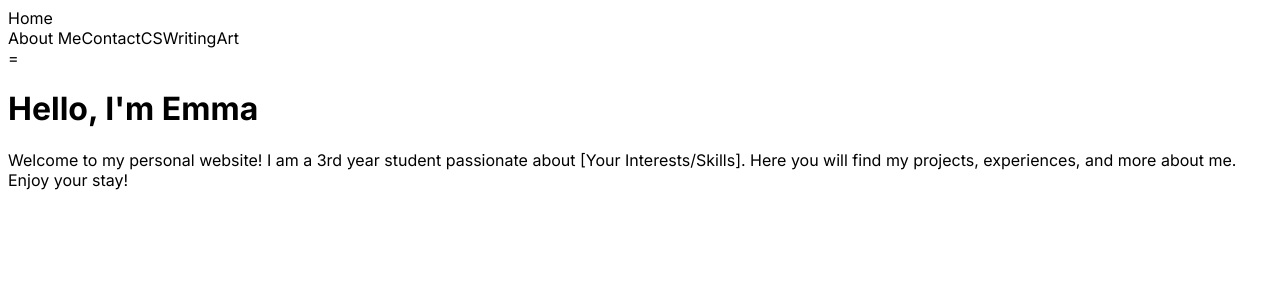
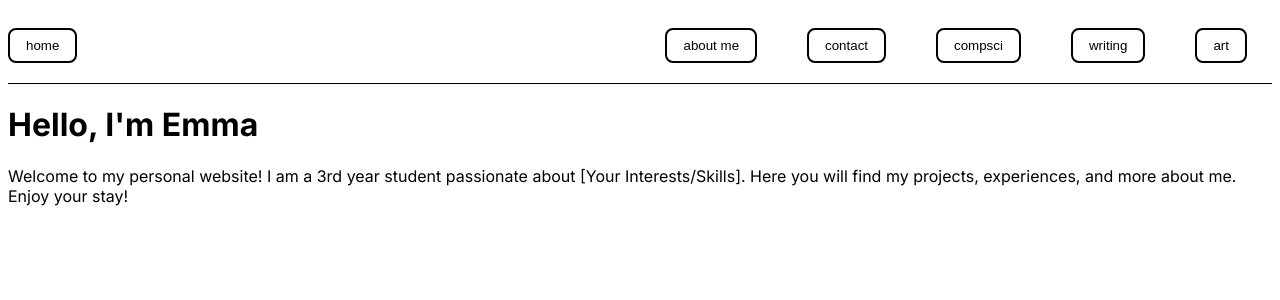
Before and after one commit to emmanasseri/emma-nasseri, a Next.js app: page / in a window 1280 px wide. Shown: the top 300 px of the page. Built offline with nearby package versions, Linux system fonts and the light colour scheme.

Commit message:
navbar and basic styling complete

```diff
--- a/src/app/globals.css
+++ /dev/null
@@ -1,36 +0,0 @@
-:root {
-
-  --font-primary: 'Courier New', ui-monospace, monospace;
-
-
-
-
-}
-
-@media (prefers-color-scheme: dark) {
-  :root {
-
-
-  }
-}
-
-
-
-html,
-body {
-  max-width: 100vw;
-  overflow-x: hidden;
-
-}
-
-body {
-  font-family: var(--font-primary);
-
-}
-
-
-
-a {
-  color: inherit;
-  text-decoration: none;
-}
--- a/src/app/layout.js
+++ b/src/app/layout.js
@@ -1,6 +1,5 @@
 import { Inter } from "next/font/google";
 //import { Lato } from "next/font/google";
-import "./globals.css";
 
 const inter = Inter({ subsets: ["latin"] });
 //const lato = Lato({ subsets: ["latin"], weights: [100, 300, 400, 700, 900] });
--- a/src/app/page.js
+++ b/src/app/page.js
@@ -6,7 +6,7 @@ export default function Home() {
     <>
       <Navbar />
       <div>
-        =<h1>Hello, I'm Emma</h1>
+        <h1>Hello, I'm Emma</h1>
         <p>
           Welcome to my personal website! I am a 3rd year student passionate
           about [Your Interests/Skills]. Here you will find my projects,
--- a/src/components/Navbar.js
+++ b/src/components/Navbar.js
@@ -1,27 +1,28 @@
 import React from "react";
 import Link from "next/link";
+import OutlineButton from "./OutlineButton";
 
 const Navbar = () => {
   return (
-    <nav className={styles.navbar}>
+    <nav style={styles.navbar}>
       <Link href="/" className={styles.navItem}>
-        Home
+        <OutlineButton title="home" />
       </Link>
-      <div className={styles.rightMenu}>
-        <Link href="/cs" className={styles.navItem}>
-          About Me
+      <div style={styles.rightMenu}>
+        <Link href="/cs" style={styles.navItem}>
+          <OutlineButton title="about me" />
         </Link>
-        <Link href="/cs" className={styles.navItem}>
-          Contact
+        <Link href="/cs" style={styles.navItem}>
+          <OutlineButton title="contact" />
         </Link>
-        <Link href="/cs" className={styles.navItem}>
-          CS
+        <Link href="/cs" style={styles.navItem}>
+          <OutlineButton title="compsci" />
         </Link>
-        <Link href="/writing" className={styles.navItem}>
-          Writing
+        <Link href="/writing" style={styles.navItem}>
+          <OutlineButton title="writing" />
         </Link>
-        <Link href="/art" className={styles.navItem}>
-          Art
+        <Link href="/art" style={styles.navItem}>
+          <OutlineButton title="art" />
         </Link>
       </div>
     </nav>
@@ -34,13 +35,14 @@ const styles = {
   navbar: {
     display: "flex",
     justifyContent: "space-between",
-    backgroundColor: "#333",
+    alignItems: "center",
+    width: "100%", // Ensure the navbar takes up the full width
+
     padding: "10px 0",
     borderBottom: "1px solid black",
   },
   rightMenu: {
     display: "flex",
-    justifyContent: "flex-end",
     alignItems: "center",
   },
   navItem: {
--- /dev/null
+++ b/src/components/OutlineButton.js
@@ -0,0 +1,31 @@
+import React, { Button } from "react";
+
+const OutlineButton = ({ title, onClick }) => {
+  return (
+    <button style={styles.button} onClick={onClick ? onClick : undefined}>
+      {title}
+    </button>
+  );
+};
+
+export default OutlineButton;
+
+const styles = {
+  button: {
+    border: "2px solid black",
+    borderRadius: "8px", // This gives the rounded edges
+    padding: "8px 16px", // Adjust as needed for button size
+    backgroundColor: "transparent",
+    color: "black",
+    cursor: "pointer",
+    outline: "none",
+    transition: "0.3s", // Smoothens the hover effect
+    "&:hover": {
+      backgroundColor: "black", // Color when button is hovered
+      color: "white",
+    },
+  },
+  link: {
+    textDecoration: "none",
+  },
+};
```
